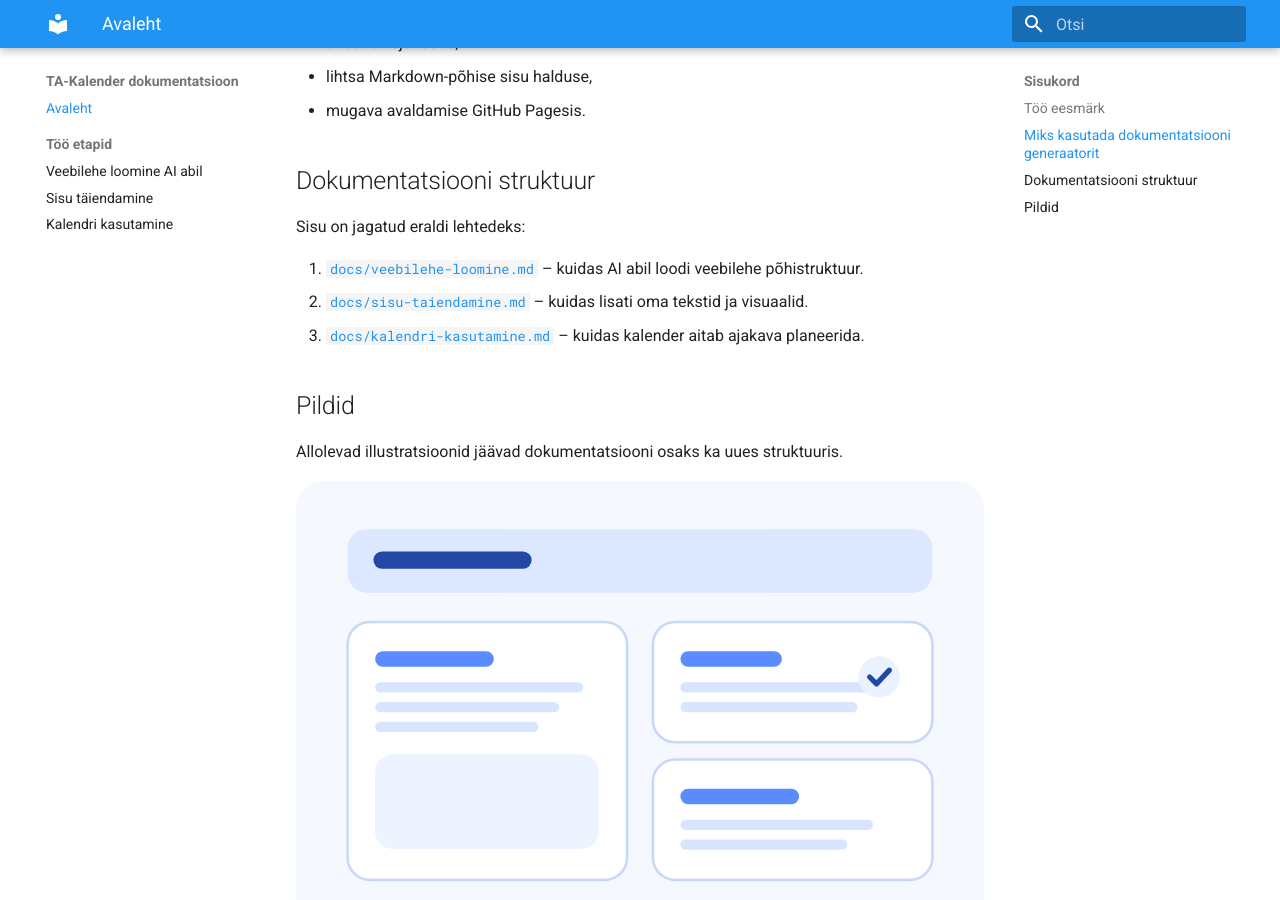
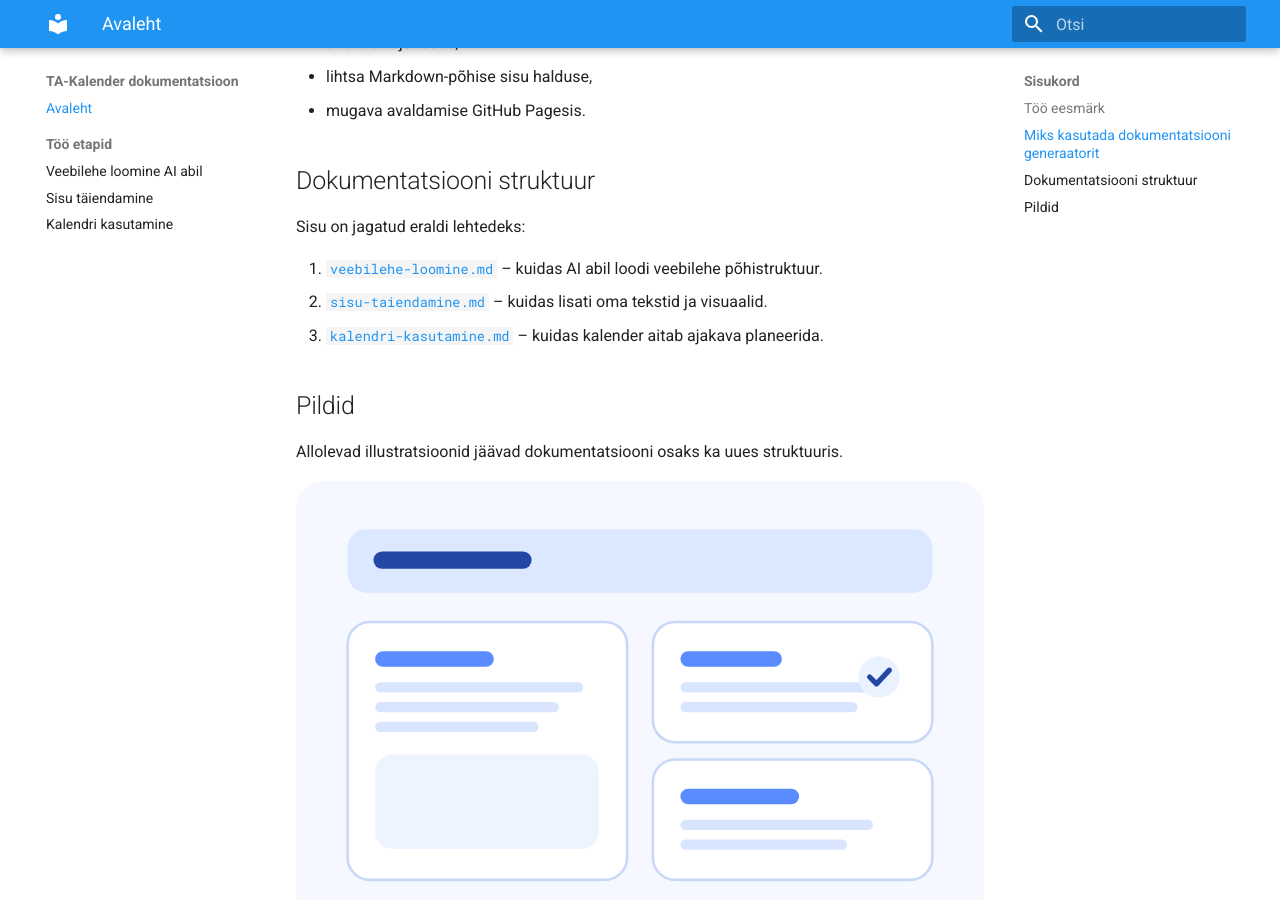
Before and after one commit to maksimts-kool/TA-Kalender, an MkDocs documentation site: the page built from docs/index.md, in a window 1280 px wide and 900 px high, scrolled down 744 px. Built offline with MkDocs 1.6.1 and Material for MkDocs 9.7.7, drawn with Linux system fonts in a browser that asks for light colours.

Commit message:
Update index.md

```diff
--- a/docs/index.md
+++ b/docs/index.md
@@ -1,6 +1,6 @@
 # Kalendri veebilehe loomine AI abil
 
-Selle dokumentatsiooni jaoks on nüüd kasutusel [`mkdocs-material`](requirements.txt), et GitHub Pages jaoks oleks olemas valmis dokumentatsiooni raamistik ning edaspidi saaks sisu lisada lihtsalt Markdowni, tekstide ja piltidena.
+Selle dokumentatsiooni jaoks on nüüd kasutusel `mkdocs-material`, et GitHub Pages jaoks oleks olemas valmis dokumentatsiooni raamistik ning edaspidi saaks sisu lisada lihtsalt Markdowni, tekstide ja piltidena.
 
 ## Töö eesmärk
 
@@ -26,9 +26,9 @@
 
 Sisu on jagatud eraldi lehtedeks:
 
-1. [`docs/veebilehe-loomine.md`](docs/veebilehe-loomine.md) – kuidas AI abil loodi veebilehe põhistruktuur.
-2. [`docs/sisu-taiendamine.md`](docs/sisu-taiendamine.md) – kuidas lisati oma tekstid ja visuaalid.
-3. [`docs/kalendri-kasutamine.md`](docs/kalendri-kasutamine.md) – kuidas kalender aitab ajakava planeerida.
+1. [`veebilehe-loomine.md`](docs/veebilehe-loomine.md) – kuidas AI abil loodi veebilehe põhistruktuur.
+2. [`sisu-taiendamine.md`](docs/sisu-taiendamine.md) – kuidas lisati oma tekstid ja visuaalid.
+3. [`kalendri-kasutamine.md`](docs/kalendri-kasutamine.md) – kuidas kalender aitab ajakava planeerida.
 
 ## Pildid
 
```
